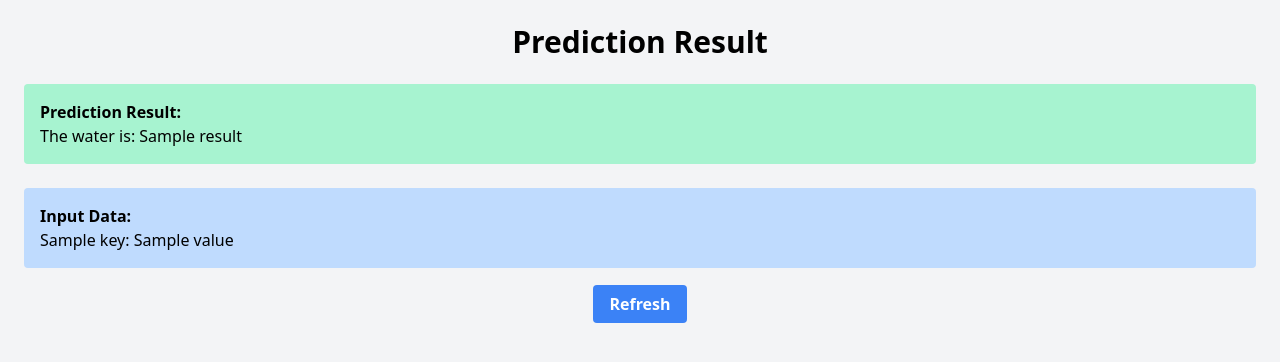
After one commit to DaveN8/ALP-MachineLearning, a Flask app: template templates/result.html in a window 1280 px wide. The commit adds this page. Shown: the top 362 px of the page. Run offline with Flask 3, Linux system fonts and the light colour scheme; the template is opened without the code that fills it: most values are stand-ins (such as "Sample title", 1, 10 or a date in 2020); parts of the project's set-up code (start-up, migrations or seed data) failed here and were passed over.

Commit message:
sedikit pergantian

```diff
--- a/app.py
+++ b/app.py
@@ -1,7 +1,6 @@
-from flask import Flask, request, render_template, jsonify
+from flask import Flask, request, render_template, redirect, url_for
 import pandas as pd
 import pickle
-from sklearn.preprocessing import RobustScaler
 
 # Initialize Flask app
 app = Flask(__name__)
@@ -11,7 +10,7 @@ model_filename = 'model/best_model.pkl'
 with open(model_filename, 'rb') as file:
     model = pickle.load(file)
 
-# Load the scaler (make sure to fit it on your training data)
+# Load the scaler
 scaler_filename = 'model/robust_scaler.pkl'
 with open(scaler_filename, 'rb') as file:
     scaler = pickle.load(file)
@@ -39,15 +38,17 @@ def predict():
         # Convert to DataFrame
         input_data = pd.DataFrame(data, index=[0])
 
-        # Scale features
+        # # Scale features
         input_scaled = scaler.transform(input_data)
 
         # Make prediction using the loaded model
         prediction = model.predict(input_scaled)
 
-        # Return prediction result to the template
+        # Determine result
         result = 'Potable' if prediction[0] == 1 else 'Not Potable'
-        return render_template('index.html', result=result)
+
+        # Redirect to result page with the result and input data
+        return render_template('result.html', result=result, input_data=data)
 
     except Exception as e:
         return render_template('index.html', error=str(e))
--- /dev/null
+++ b/templates/result.html
@@ -0,0 +1,32 @@
+<!DOCTYPE html>
+<html lang="en">
+<head>
+    <meta charset="UTF-8">
+    <meta name="viewport" content="width=device-width, initial-scale=1.0">
+    <title>Prediction Result</title>
+    <link href="https://cdn.jsdelivr.net/npm/tailwindcss@2.2.19/dist/tailwind.min.css" rel="stylesheet">
+</head>
+<body class="bg-gray-100">
+    <div class="container mx-auto p-6">
+        <h1 class="text-3xl font-bold mb-4 text-center">Prediction Result</h1>
+
+        <div class='mt-6 p-4 bg-green-200 rounded'>
+            <h2 class='font-bold'>Prediction Result:</h2>
+            <p>The water is: {{ result }}</p>
+        </div>
+
+        <div class='mt-6 p-4 bg-blue-200 rounded'>
+            <h2 class='font-bold'>Input Data:</h2>
+            <ul>
+                {% for key, value in input_data.items() %}
+                    <li>{{ key }}: {{ value }}</li>
+                {% endfor %}
+            </ul>
+        </div>
+
+        <div class="mt-6 text-center">
+            <a href="/" class="bg-blue-500 hover:bg-blue-700 text-white font-bold py-2 px-4 rounded">Refresh</a>
+        </div>
+    </div>
+</body>
+</html>
```
Also changed, not shown: templates/index.html (+37 -11 lines), 2 other files.
